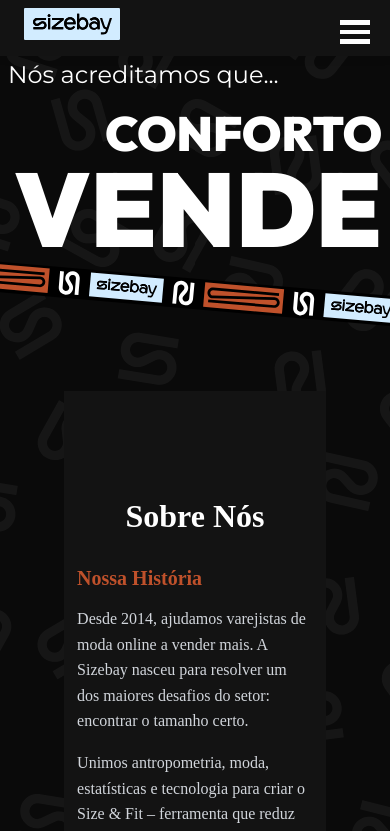
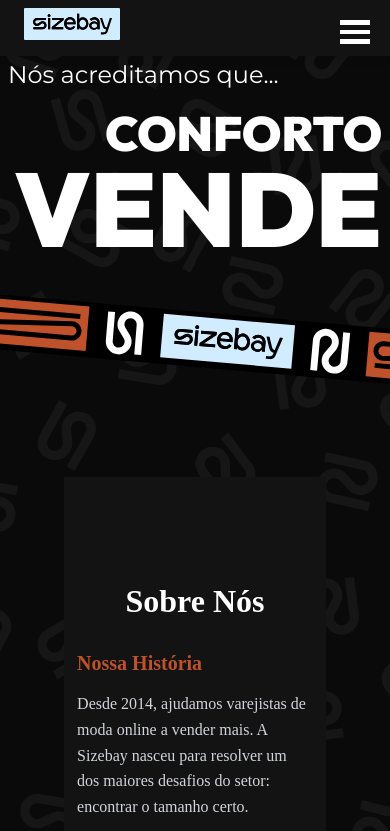
Before and after one commit to AllanMicuanski/PEX, a React (Vite) app: page / in a window 390 px wide. Shown: the top 831 px of the page. Built offline with nearby package versions, Linux system fonts and the light colour scheme.

Commit message:
responsive tapes

```diff
--- a/src/components/hero/Hero.css
+++ b/src/components/hero/Hero.css
@@ -91,4 +91,7 @@
     font-size: 6.5rem;
     margin-right: 0.5rem;
   }
+  .hero-inner {
+    margin-bottom: 2rem;
+  }
 }
--- a/src/components/tape-left/TapeLeft.css
+++ b/src/components/tape-left/TapeLeft.css
@@ -1,12 +1,23 @@
 .tape-left {
-  width: 100%;
-  display: flex;
-  justify-content: center;
-  margin: 2rem 0;
+  width: 100vw;
+  position: relative;
+  left: 50%;
+  right: 50%;
+  margin-left: -50vw;
+  margin-right: -50vw;
+  overflow: hidden;
+  padding: 0;
 }
 
 .tape-left img {
   width: 100%;
-  max-width: 100%;
   height: auto;
+  display: block;
 }
+
+@media (max-width: 768px) {
+  .tape-left img {
+    height: 100px;
+    width: auto;
+  }
+}
--- a/src/components/tape-right/TapeRight.css
+++ b/src/components/tape-right/TapeRight.css
@@ -1,19 +1,23 @@
 .tape-right {
-  width: 100%;
-  display: flex;
-  justify-content: center;
-  margin: 2rem 0;
+  width: 100vw;
+  position: relative;
+  left: 50%;
+  right: 50%;
+  margin-left: -50vw;
+  margin-right: -50vw;
+  overflow: hidden;
+  padding: 0;
 }
 
 .tape-right img {
   width: 100%;
-  max-width: 100%;
   height: auto;
+  display: block;
 }
-.tape-right {
-  width: 100%;
-  display: flex;
-  justify-content: center;
-  margin: 0;
-  padding: 0;
+
+@media (max-width: 768px) {
+  .tape-right img {
+    height: 120px;
+    width: auto;
+  }
 }
```
